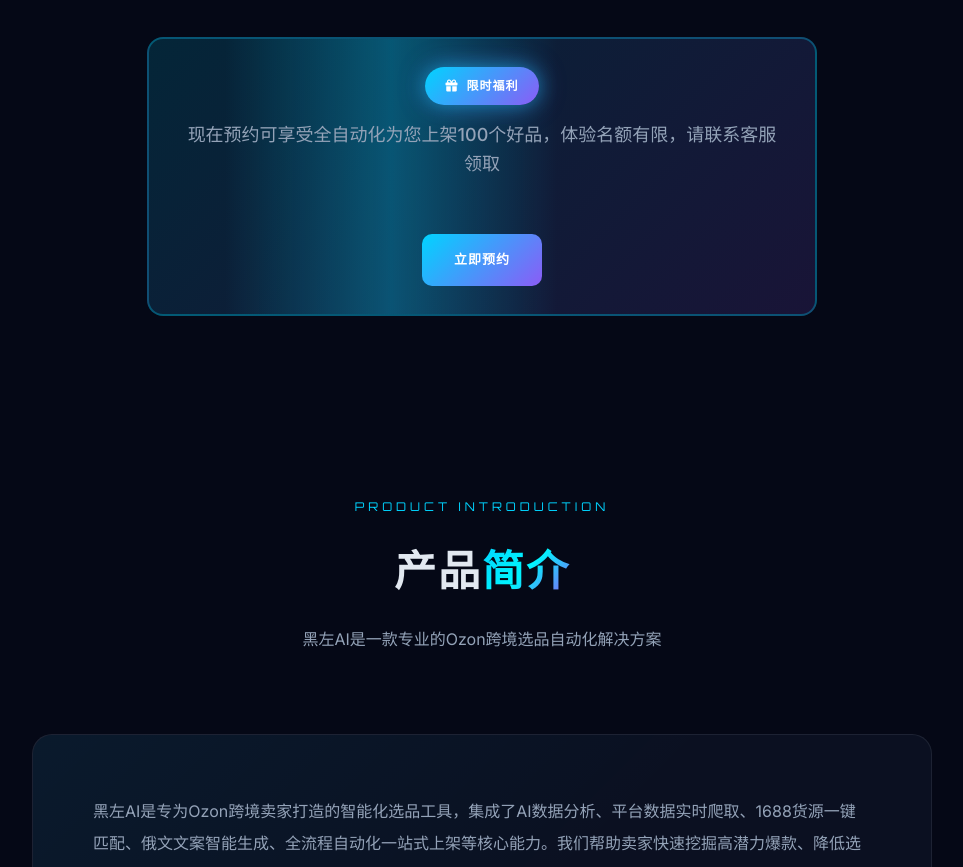
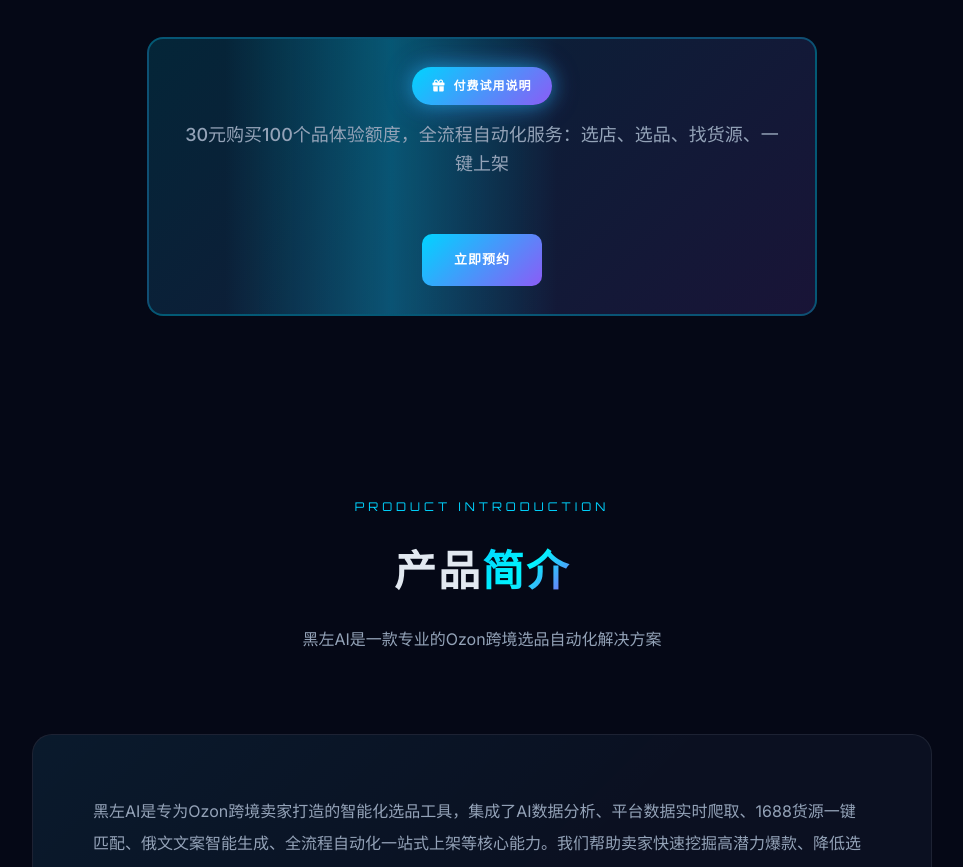
Before and after one commit to Hazel-LY/web, a plain HTML site: page index.html in a window 1280 px wide. Shown: the part 1164-2031 px from the top of the page, without its empty margins (158-1121 px from the left). Drawn offline with Linux system fonts and the light colour scheme; animation ran at ten frames a second.

Commit message:
Update index.html
添加付费说明

```diff
--- a/index.html
+++ b/index.html
@@ -2118,8 +2118,8 @@
 
                 <!-- 预约提示 -->
                 <div class="promo-banner" style="animation-delay: 1.6s;">
-                    <div class="promo-badge"><i class="fas fa-gift"></i> 限时福利</div>
-                    <p class="promo-text">现在预约可享受全自动化为您上架100个好品，体验名额有限，请联系客服领取</p>
+                    <div class="promo-badge"><i class="fas fa-gift"></i> 付费试用说明</div>
+                    <p class="promo-text">30元购买100个品体验额度，全流程自动化服务：选店、选品、找货源、一键上架</p>
                     <a href="#contact" class="promo-btn">立即预约</a>
                 </div>
             </div>
```
